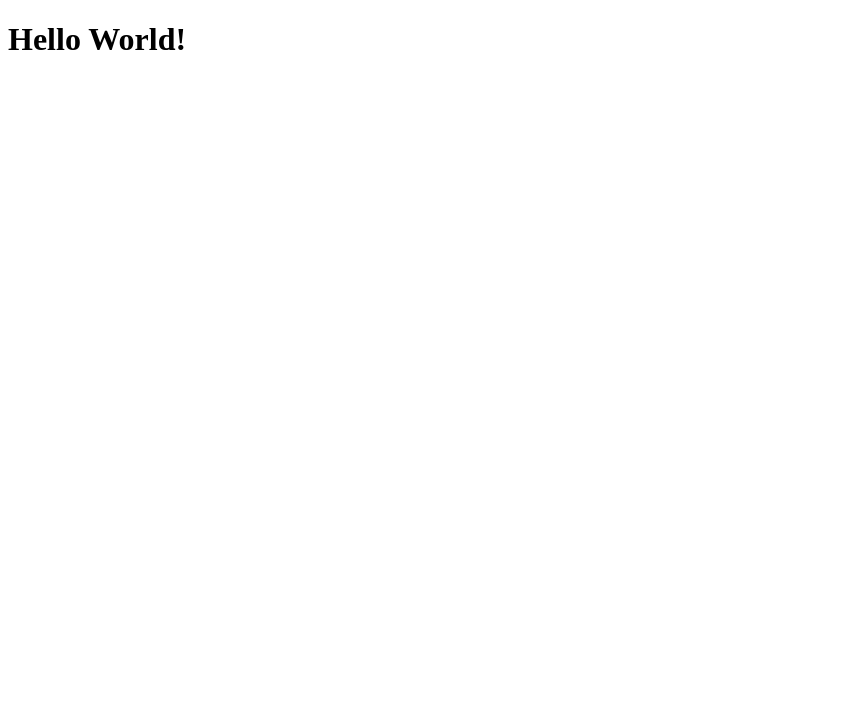
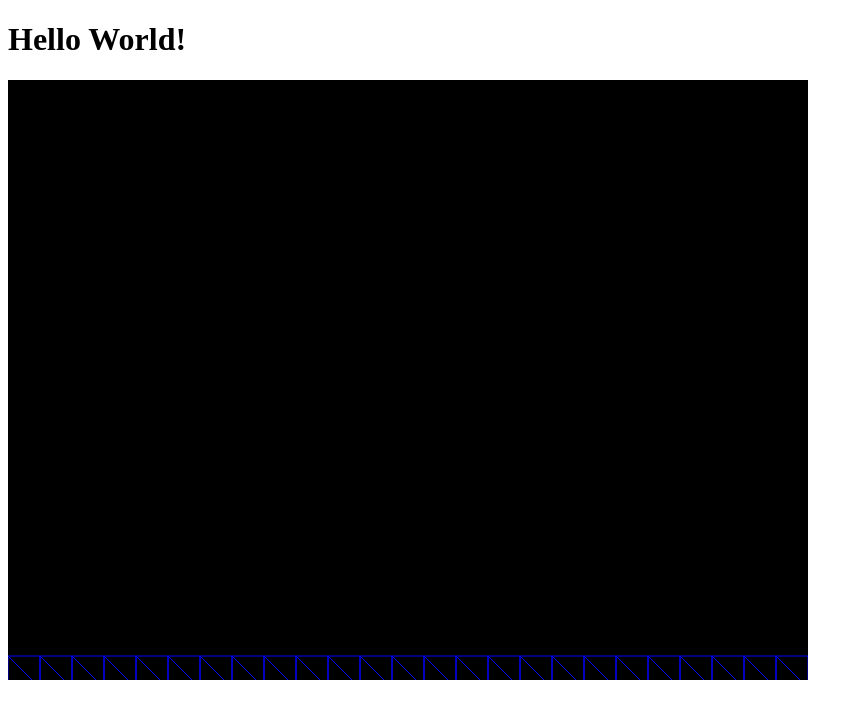
Before and after one commit to east/east.github.com, a plain HTML site: page index.html in a window 1280 px wide. Shown: the whole page, without its empty margins (0-863 px from the left). Drawn offline with Linux system fonts and the light colour scheme.

Commit message:
started to work on a small JumpnRun game engine

```diff
--- a/index.html
+++ b/index.html
@@ -2,8 +2,17 @@
 <html>
 <head>
 	<title>east.github.com</title>
+	<script src='jumpnrun.js' type='text/javascript'></script>
+	<script type='text/javascript'>
+		function initGame()
+		{
+			var cvs = document.getElementById('game');
+			var jnr = new JumpnRun(cvs);
+		}
+	</script>
 </head>
-<body>
+<body onload='initGame();'>
 	<h1>Hello World!</h1>
+	<canvas id='game' width='800' height='600'></canvas>
 </body>
 </html>
--- /dev/null
+++ b/jumpnrun.js
@@ -0,0 +1,199 @@
+function JumpnRun(cvs)
+{
+	this.cvs = cvs;
+	this.ctx = cvs.getContext('2d');
+
+	this.gravityVel = [0.0, 0.25];
+	this.maxFallSpeed = 20.0;
+
+	this.tileSize = 32;
+	this.mapSize = [Math.round(cvs.width/this.tileSize), Math.round(cvs.height/this.tileSize)];
+	this.map = new Array();
+
+	//tile types
+	this.TILE_SOLID = 1;
+	this.TILE_AIR = 0;
+
+	for(y = 0; y < this.mapSize[1]; y++)
+	{
+		this.map[y] = new Array();
+
+		for(x = 0; x < this.mapSize[0]; x++)
+		{
+			var tile = this.TILE_AIR;
+
+			if(y == this.mapSize[1]-1)
+				tile = this.TILE_SOLID;
+
+			/*if(Math.random() > 0.5)
+				tile = this.TILE_SOLID;
+			else
+				tile = this.TILE_AIR;*/
+
+			this.map[y][x] = tile;
+		}
+	}
+
+	//testing
+	this.player = new this.entity(this);
+	this.player.pos = [40, 100];
+	this.player.canCollide = true;
+	this.player.collBox = [16, 48];
+	this.player.collBoxPos = [-8, -24];
+
+	this.GameLoop();
+}
+
+JumpnRun.prototype.GameLoop = function()
+{
+	//clear screen
+	this.ctx.fillStyle = "#000000";
+	this.ctx.fillRect(0, 0, this.cvs.width, this.cvs.height);
+
+	this.player.tick();
+
+	//this.drawBox([10, 10], [20, 20], 0);
+	this.drawMap();
+
+	this.player.render();
+
+	var me = this;
+	setTimeout(function() { me.GameLoop.apply(me); }, 1000/50);
+}
+
+JumpnRun.prototype.drawBox = function(pos, size, type)
+{
+	this.ctx.strokeStyle = "#0000FF";
+
+	this.ctx.beginPath();
+	this.ctx.moveTo(pos[0], pos[1]);
+	this.ctx.lineTo(pos[0]+size[0], pos[1]);
+	this.ctx.lineTo(pos[0]+size[0], pos[1]+size[1]);
+	this.ctx.lineTo(pos[0], pos[1]+size[1]);
+	this.ctx.lineTo(pos[0], pos[1]);
+	this.ctx.lineTo(pos[0]+size[0], pos[1]+size[1]);
+
+	this.ctx.stroke();
+}
+
+JumpnRun.prototype.drawMap = function()
+{
+	for(y = 0; y < this.mapSize[1]; y++)
+	{
+		for(x = 0; x < this.mapSize[0]; x++)
+		{
+			if(this.map[y][x] == this.TILE_SOLID)
+				this.drawBox([x*this.tileSize, y*this.tileSize], [this.tileSize, this.tileSize]);
+		}
+	}
+
+}
+
+JumpnRun.prototype.inRect = function(rpos, rect_pos, rect_size)
+{
+	if(	rpos[0] > rect_pos[0] && rpos[0] < rect_pos[0]+rect_size[0] &&
+		rpos[1] > rect_pos[1] && rpos[1] < rect_pos[1]+rect_size[1])
+			return true;
+
+	return false;
+}
+
+JumpnRun.prototype.boxCollide = function(rpos1, rsize1, rpos2, rsize2)
+{
+	//check wether two rectangles collide
+
+	for(i = 0; i < 2; i++)
+	{
+		var cur_pos;
+		var cur_size;
+		var rect_pos;
+		var rect_size;
+
+		if(i == 0)
+		{
+			cur_pos = rpos1;
+			cur_size = rsize1;
+			rect_pos = rpos2;
+			rect_size = rsize2;
+		}
+		else
+		{
+			cur_pos = rpos2;
+			cur_size = rsize2;
+			rect_pos = rpos1;
+			rect_size = rsize1;
+		}
+
+		if(this.inRect(cur_pos, rect_pos, rect_size))
+			return true;
+
+		cur_pos[0] += rsize1[0];
+		if(this.inRect(cur_pos, rect_pos, rect_size))
+			return true;
+
+		cur_pos[1] += rsize1[1];
+		if(this.inRect(cur_pos, rect_pos, rect_size))
+			return true;
+
+		cur_pos[0] -= rsize1[0];
+		if(this.inRect(cur_pos, rect_pos, rect_size))
+			return true;
+	}
+
+	return false;
+}
+
+JumpnRun.prototype.normalize = function(vec)
+{
+	var len = Math.sqrt(vec[0]*vec[0] + vec[1]*vec[1]);
+	return [vec[0]/len, vec[1]/len];
+}
+
+JumpnRun.prototype.vecLen = function(vec)
+{
+	return Math.sqrt(vec[0]*vec[0] + vec[1]*vec[1]);
+}
+
+//class entity
+JumpnRun.prototype.entity = function(jnr)
+{
+	this.TYPE_PLAYER=0;
+
+	this.type = this.TYPE_PLAYER;
+	this.jnr = jnr;
+
+	//entity position and velocity
+	this.pos = [0.0, 0.0];
+	this.vel = [0.0, 0.0];
+
+	this.canCollide = false;
+	this.collBox = [0.0, 0.0];
+	this.collBoxPos = [0.0, 0.0];
+}
+
+JumpnRun.prototype.entity.prototype.render = function()
+{
+	if(this.type == this.TYPE_PLAYER)
+	{
+		//draw bounding box
+		this.jnr.drawBox([this.pos[0]+this.collBoxPos[0], this.pos[1]+this.collBoxPos[1]], [this.collBox[0], this.collBox[1]]);
+	}
+}
+
+JumpnRun.prototype.entity.prototype.tick = function()
+{
+	this.vel[0] += this.jnr.gravityVel[0];
+	this.vel[1] += this.jnr.gravityVel[1];
+
+	//prevent endless speed
+	if(this.jnr.vecLen(this.vel) > this.jnr.maxFallSpeed)
+	{
+		var norm = this.jnr.normalize(this.vel);
+		this.vel = [norm[0]*this.jnr.maxFallSpeed, norm[1]*this.jnr.maxFallSpeed];
+	}
+
+	console.log(this.vel);
+
+	this.pos[0] += this.vel[0];
+	this.pos[1] += this.vel[1];
+}
```
